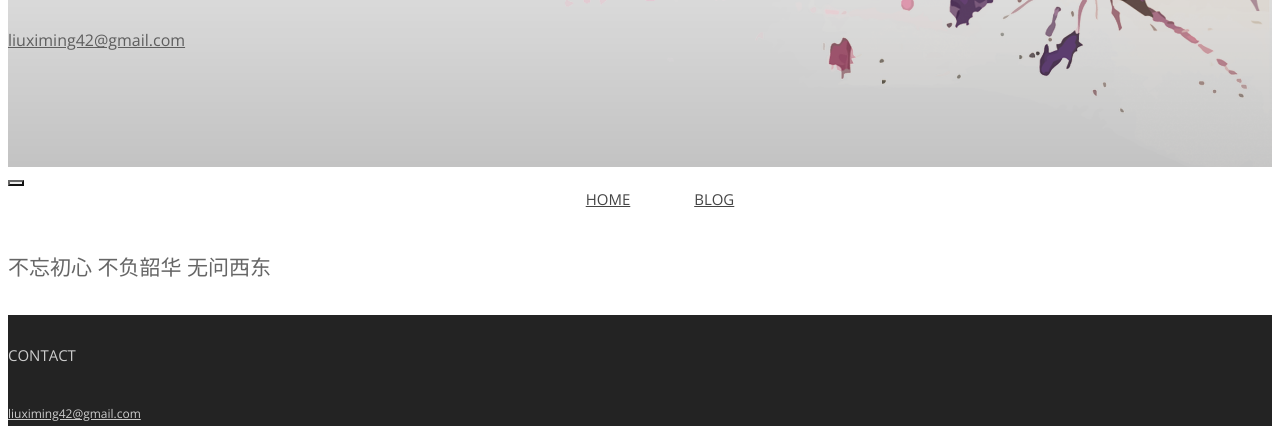
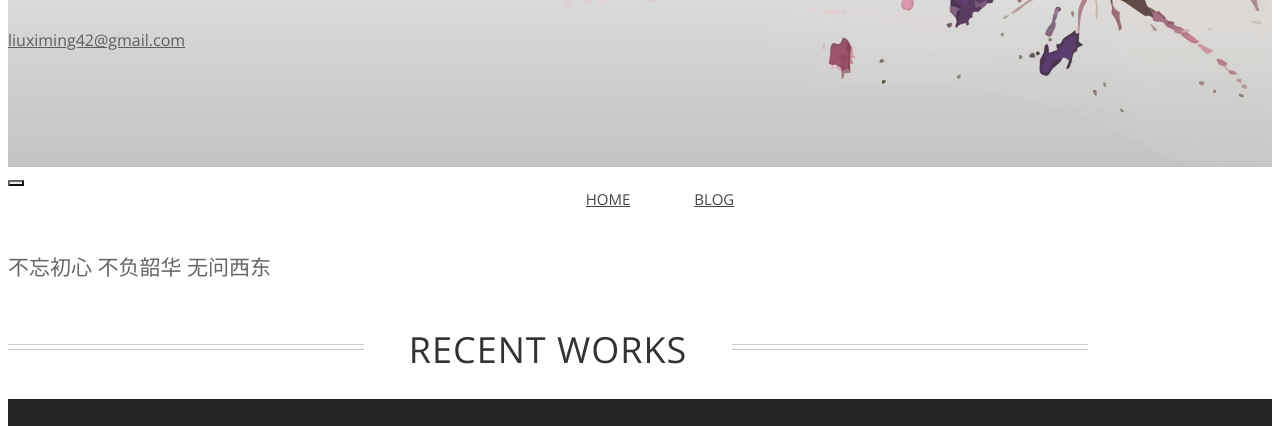
Before and after one commit to sago-liu/sago-liu.github.io, a plain HTML site: page index.html in a window 1280 px wide. Shown: the part 352-778 px from the top of the page. Drawn offline with nearby package versions, Linux system fonts and the light colour scheme; some icons are missing; a web font is replaced by a local one.

Commit message:
recentworks on

```diff
--- a/index.html
+++ b/index.html
@@ -90,6 +90,17 @@
 
 
 
+
+
+            <div class="row section recentworks topspace">
+
+    <h2 class="section-title"><span>Recent Works</span></h2>
+
+    <div class="thumbnails recentworks">
+
+    </div>
+
+</div>
 
 
 
```
